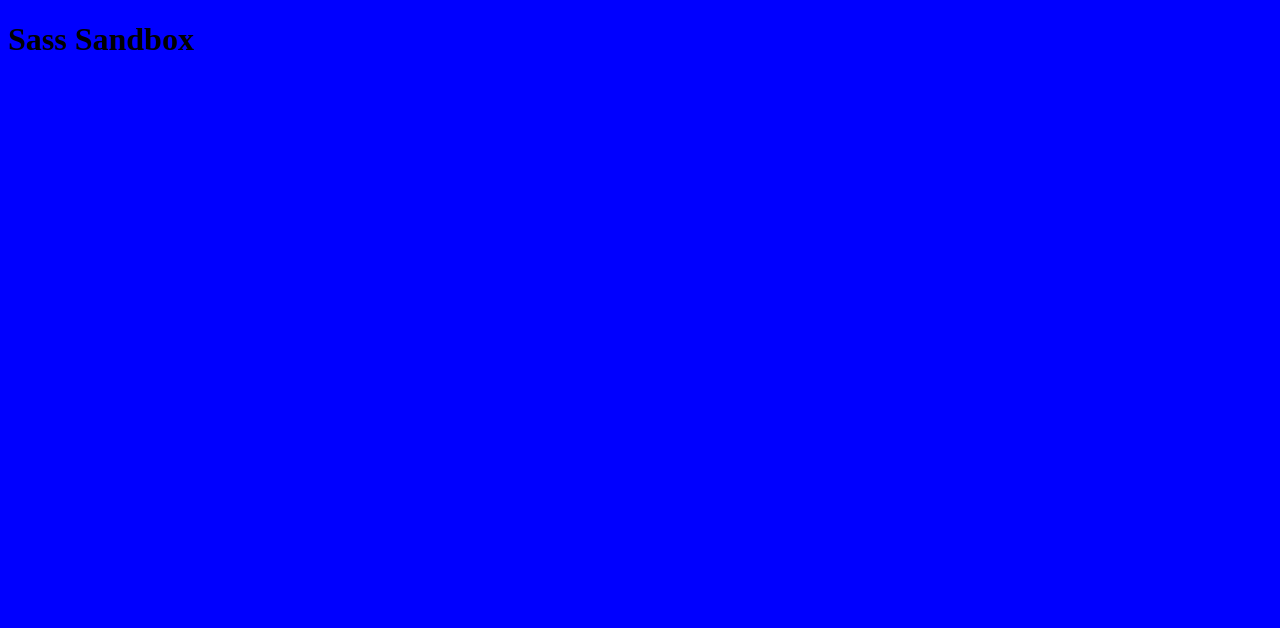
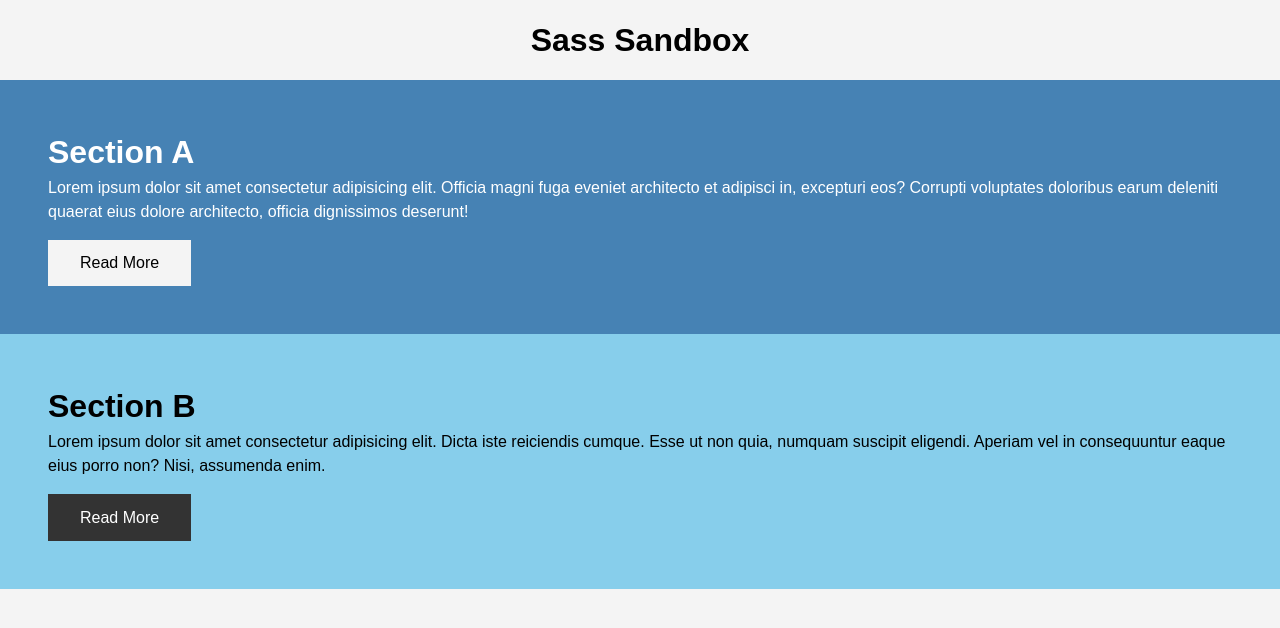
Before and after one commit to nictrey30/traversy-html-css, a plain HTML site: page 13_sass/dist/index.html in a window 1280 px wide. Drawn offline with Linux system fonts and the light colour scheme.

Commit message:
finished

```diff
--- a/13_sass/dist/css/main.css
+++ b/13_sass/dist/css/main.css
@@ -1,2 +1,52 @@
+* {
+  margin: 0;
+  padding: 0; }
+
 body {
-  background: blue; }
+  background: #f4f4f4;
+  color: #333;
+  font-family: Arial, Helvetica, sans-serif;
+  line-height: 1.5; }
+
+header {
+  background: #f4f4f4;
+  color: #000;
+  padding: 1rem; }
+  header h1 {
+    text-align: center; }
+
+.section {
+  padding: 3rem; }
+  .section h3 {
+    font-size: 2rem; }
+  .section-a {
+    background: steelblue;
+    color: #fff; }
+  .section-b {
+    background: skyblue;
+    color: #000; }
+
+.btn-light, .btn-dark {
+  display: inline-block;
+  padding: 0.7rem 2rem;
+  border: none;
+  cursor: pointer;
+  text-decoration: none;
+  margin-top: 1rem; }
+
+.btn-light {
+  background: #f4f4f4;
+  color: #000; }
+  .btn-light:hover {
+    --webkit-transform: $property;
+    --ms-transform: $property;
+    transform: rotate(20deg);
+    background-color: #c1c1c1; }
+
+.btn-dark {
+  background: #333;
+  color: #fff; }
+  .btn-dark:hover {
+    --webkit-transform: $property;
+    --ms-transform: $property;
+    transform: rotate(-20deg); }
--- a/13_sass/dist/index.html
+++ b/13_sass/dist/index.html
@@ -10,7 +10,22 @@
 </head>
 
 <body>
-  <h1>Sass Sandbox</h1>
+  <header>
+    <h1>Sass Sandbox</h1>
+  </header>
+  <section class="section section-a">
+    <h3>Section A</h3>
+    <p>Lorem ipsum dolor sit amet consectetur adipisicing elit. Officia magni fuga eveniet architecto et adipisci in,
+      excepturi eos? Corrupti voluptates doloribus earum deleniti quaerat eius dolore architecto, officia dignissimos
+      deserunt!</p>
+    <a href="#" class="btn-light">Read More</a>
+  </section>
+  <section class="section section-b">
+    <h3>Section B</h3>
+    <p>Lorem ipsum dolor sit amet consectetur adipisicing elit. Dicta iste reiciendis cumque. Esse ut non quia, numquam
+      suscipit eligendi. Aperiam vel in consequuntur eaque eius porro non? Nisi, assumenda enim.</p>
+    <a href="#" class="btn-dark">Read More</a>
+  </section>
 </body>
 
 </html>
```
